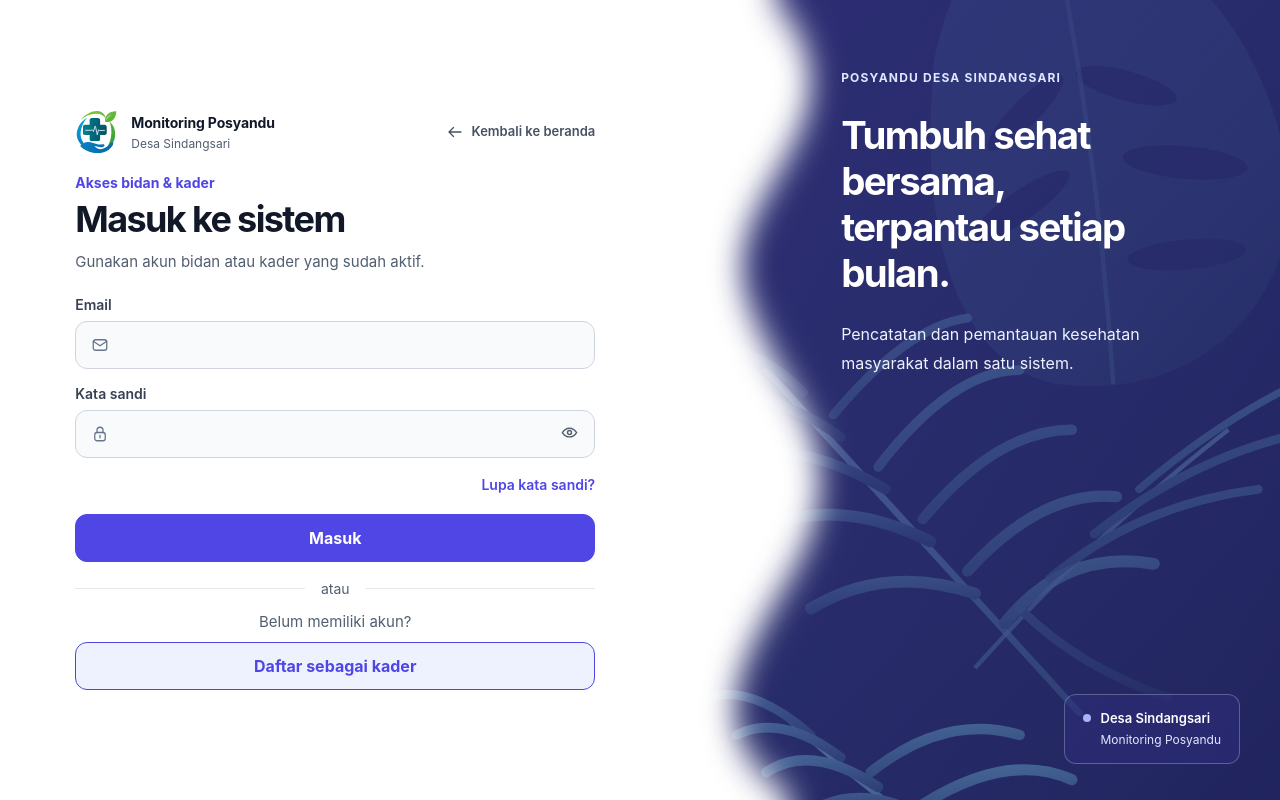
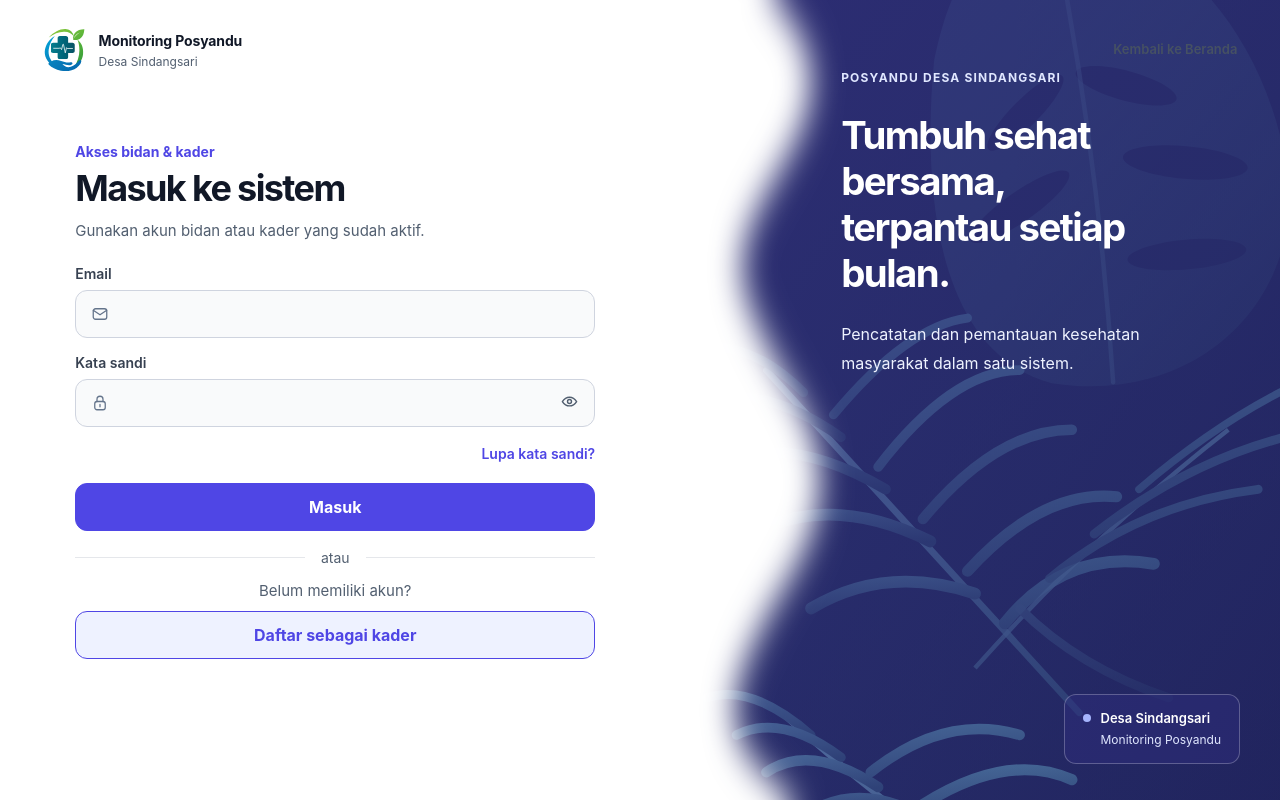
Before and after one commit to crismanturnip/monitoring-posyandu-sindangsari, a Next.js app in the folder next-app/: page /login in a window 1280 px wide. Built offline with nearby package versions, Linux system fonts and the light colour scheme.

Commit message:
Pindahkan logo ke bagian atas

```diff
--- a/next-app/components/auth-shell.module.css
+++ b/next-app/components/auth-shell.module.css
@@ -1,11 +1,11 @@
 .page {
   --auth-ink: #111827; --auth-muted: #525f70; --auth-primary: #4f46e5; --auth-hover: #4338ca; --auth-soft: #eef2ff; --auth-border: #e5e7eb; --auth-white: #fff;
-  min-height: 100svh; color: var(--auth-ink); background: var(--auth-white);
+  position: relative; isolation: isolate; min-height: 100svh; color: var(--auth-ink); background: var(--auth-white);
   font-family: Inter, ui-sans-serif, system-ui, -apple-system, BlinkMacSystemFont, 'Segoe UI', sans-serif; font-size: 16px;
 }
-.identity { display: flex; align-items: center; justify-content: space-between; gap: 16px; margin-bottom: 28px; }
-.brand { display: flex; align-items: center; gap: 12px; color: var(--auth-ink); }
-.brand > svg { display: block; flex: 0 0 56px; width: 56px; height: 56px; }
+.identity { position: absolute; z-index: 2; inset: 28px clamp(28px, 3.33vw, 64px) auto; display: flex; align-items: center; justify-content: space-between; gap: 16px; }
+.brand { display: flex; align-items: center; gap: 12px; color: var(--auth-ink); text-decoration: none; }
+.brand > svg { display: block; flex: 0 0 48px; width: 48px; height: 48px; }
 .brand strong { display: block; font-size: 14px; font-weight: 750; letter-spacing: -.01em; }
 .brand span { display: block; margin-top: 2px; color: var(--auth-muted); font-size: 12px; }
 .back { display: inline-flex; flex-shrink: 0; min-height: 44px; align-items: center; gap: 8px; color: #465163; font-size: 13px; font-weight: 600; text-decoration: none; }
@@ -13,7 +13,8 @@
 .back:hover { color: var(--auth-primary); }
 .container { width: 100%; }
 .card { display: grid; grid-template-columns: minmax(0, 1.1fr) minmax(0, 1fr); min-height: 100svh; }
-.content { display: flex; min-width: 0; align-items: center; justify-content: center; padding: 32px clamp(32px, 5vw, 80px); }
+.content { display: flex; flex-direction: column; min-width: 0; min-height: 100svh; padding: 104px clamp(28px, 3.33vw, 64px) 24px; }
+.formArea { display: flex; flex: 1; align-items: center; justify-content: center; padding: 32px 0; }
 .formContent { width: 100%; max-width: 520px; }
 .content form { margin: 0; }
 .eyebrow { margin: 0 0 12px; color: var(--auth-primary); font-size: 14px; font-weight: 700; }
--- a/next-app/components/auth-shell.tsx
+++ b/next-app/components/auth-shell.tsx
@@ -41,15 +41,15 @@ const serviceSteps: { title: string; description: string; icon: IconName }[] = [
 
 export function AuthShell({ registration = false, contentLabel, showBackLink = true, children }: { registration?: boolean; contentLabel?: string; showBackLink?: boolean; children: ReactNode }) {
   return <main className={styles.page}>
+    <header className={styles.identity}>
+      <Link className={styles.brand} href="/" aria-label="Monitoring Posyandu, beranda"><PosyanduLogo id="auth" /><div><strong>Monitoring Posyandu</strong><span>Desa Sindangsari</span></div></Link>
+      {showBackLink && <Link className={styles.back} href="/" aria-label="Kembali ke beranda"><span><span className={styles.backPrefix}>Kembali ke </span>Beranda</span></Link>}
+    </header>
     <div className={styles.container}>
       <div className={styles.card}>
-        <section className={styles.content} aria-label={registration ? 'Pendaftaran kader' : 'Masuk petugas'}>
-          <div className={styles.formContent}>
-            <div className={styles.identity}>
-              <div className={styles.brand}><PosyanduLogo id="auth" /><div><strong>Monitoring Posyandu</strong><span>Desa Sindangsari</span></div></div>
-              <Link className={styles.back} href="/"><AuthIcon name="back" />Kembali ke beranda</Link>
-            </div>
-            {children}
+        <section className={styles.content} aria-label={contentLabel ?? (registration ? 'Pendaftaran kader' : 'Masuk petugas')}>
+          <div className={styles.formArea}>
+            <div className={styles.formContent}>{children}</div>
           </div>
         </section>
         <aside className={styles.art} aria-hidden="true">
```
